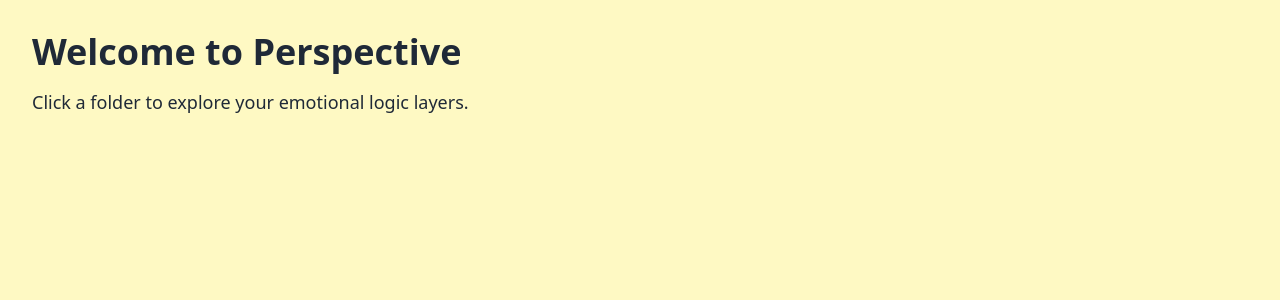
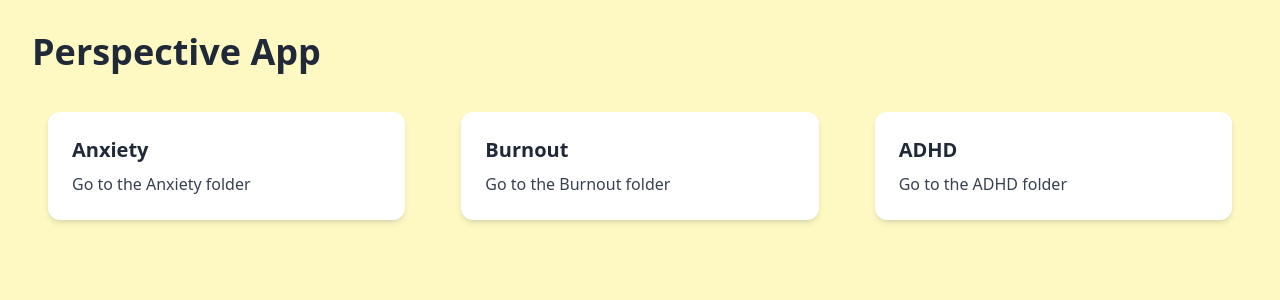
Before and after one commit to lacyadale/perspective-app, a Next.js app: page / in a window 1280 px wide. Shown: the top 300 px of the page. Built offline with nearby package versions, Linux system fonts and the light colour scheme.

Commit message:
Update index.jsx

```diff
--- a/pages/index.jsx
+++ b/pages/index.jsx
@@ -1,13 +1,29 @@
-import Head from 'next/head'
+import Head from 'next/head';
+import Link from 'next/link';
+import Card from '../components/Card';
 
 export default function Home() {
+  const folders = [
+    { title: 'Anxiety', path: '/folders/anxiety' },
+    { title: 'Burnout', path: '/folders/burnout' },
+    { title: 'ADHD', path: '/folders/adhd' },
+  ];
+
   return (
     <div className="min-h-screen bg-yellow-100 text-gray-800 p-8">
       <Head>
         <title>Perspective App</title>
       </Head>
-      <h1 className="text-4xl font-bold mb-4">Welcome to Perspective</h1>
-      <p className="text-lg">Click a folder to explore your emotional logic layers.</p>
+      <h1 className="text-4xl font-bold mb-6">Perspective App</h1>
+      <div className="grid grid-cols-1 md:grid-cols-3 gap-6">
+        {folders.map((folder) => (
+          <Link key={folder.title} href={folder.path}>
+            <a>
+              <Card title={folder.title} description={`Go to the ${folder.title} folder`} />
+            </a>
+          </Link>
+        ))}
+      </div>
     </div>
-  )
+  );
 }
```
